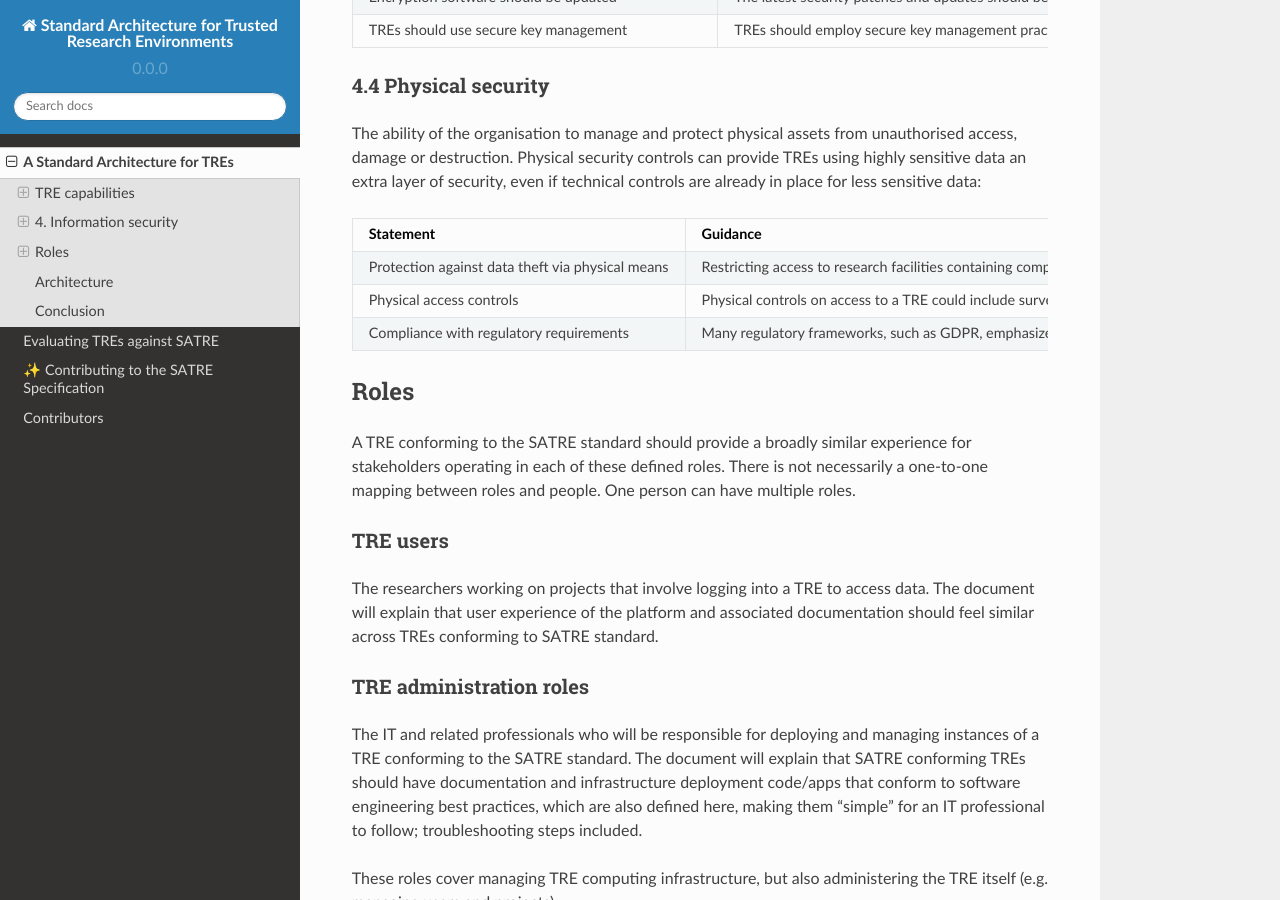
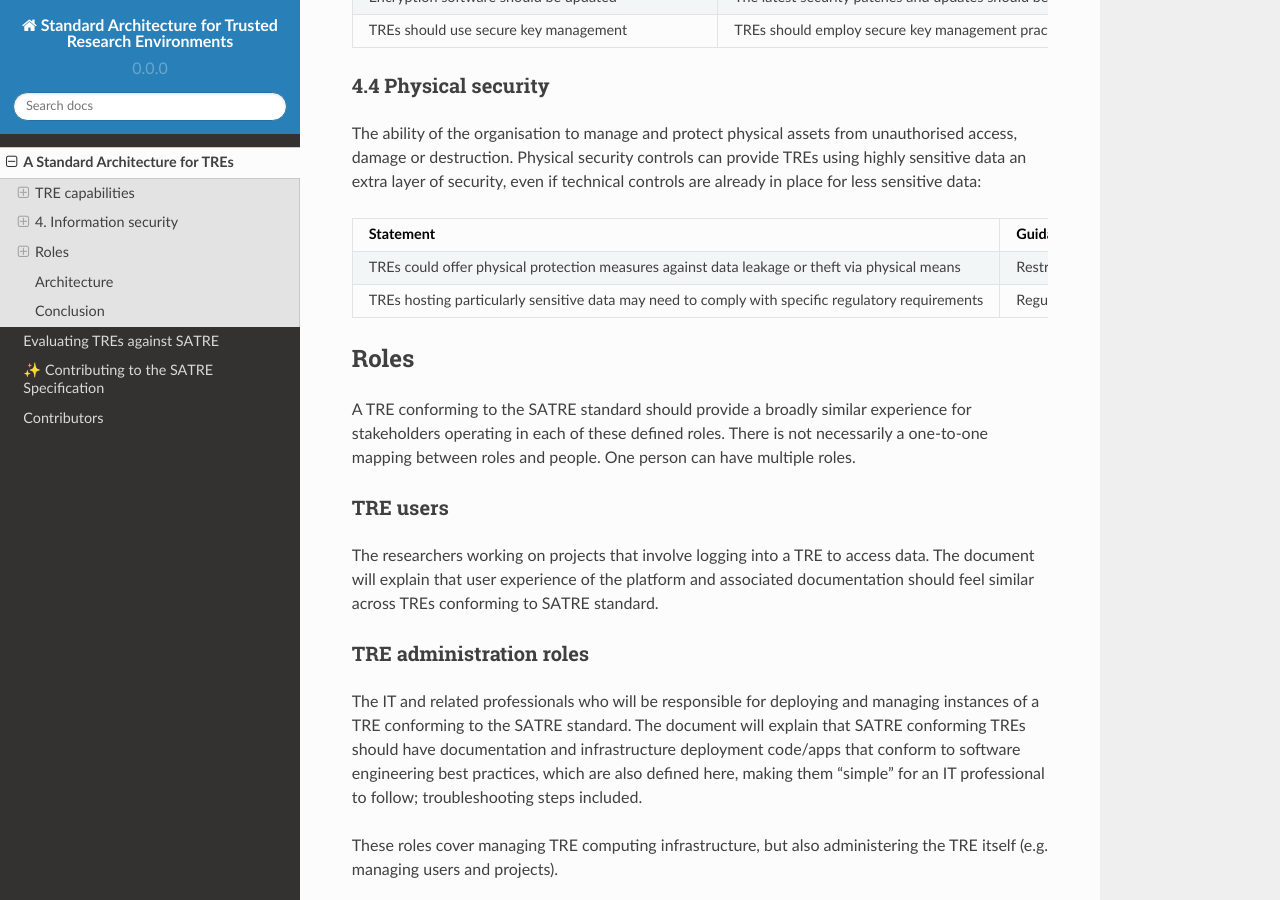
Before and after one commit to sa-tre/satre-specification, a Sphinx documentation site: the page built from docs/source/standard.md, in a window 1280 px wide and 900 px high, scrolled down 3185 px. Built offline with Sphinx 7.4.7 and the Read the Docs theme 2.0.0, drawn with Linux system fonts in a browser that asks for light colours.

Commit message:
physical security update

```diff
--- a/docs/source/standard.md
+++ b/docs/source/standard.md
@@ -133,9 +133,8 @@ The ability of the organisation to manage and protect physical assets from unaut
 
 | Statement | Guidance |
 | --------- | -------- |
-| Protection against data theft via physical means | Restricting access to research facilities containing computers logged into TREs can help prevent malicious actors from viewing or stealing sensitive data, for example by photographing a computer screen.
-| Physical access controls | Physical controls on access to a TRE could include surveillance systems, restricting access to locked rooms that limit entry to authorized personnel only, visitor management systems and employee training.
-| Compliance with regulatory requirements | Many regulatory frameworks, such as GDPR, emphasize the need for physical security controls to protect sensitive data. Compliance with these regulations often requires organisations to implement specific physical security measures to safeguard sensitive data properly.
+| TREs could offer physical protection measures against data leakage or theft via physical means | Restricting access to research facilities containing computers logged into TREs can help prevent malicious actors from viewing or stealing sensitive data, for example by photographing a computer screen. Physical controls on access to a TRE could include surveillance systems, restricting access to locked rooms that limit entry to authorised personnel only, visitor management systems and employee training.
+| TREs hosting particularly sensitive data may need to comply with specific regulatory requirements | Regulatory frameworks such as GDPR emphasise the need for physical security controls to protect sensitive data. Compliance with these regulations could require organisations to implement specific physical security measures to safeguard their TRE from unauthorised access.
 
 ## Roles
 
```
